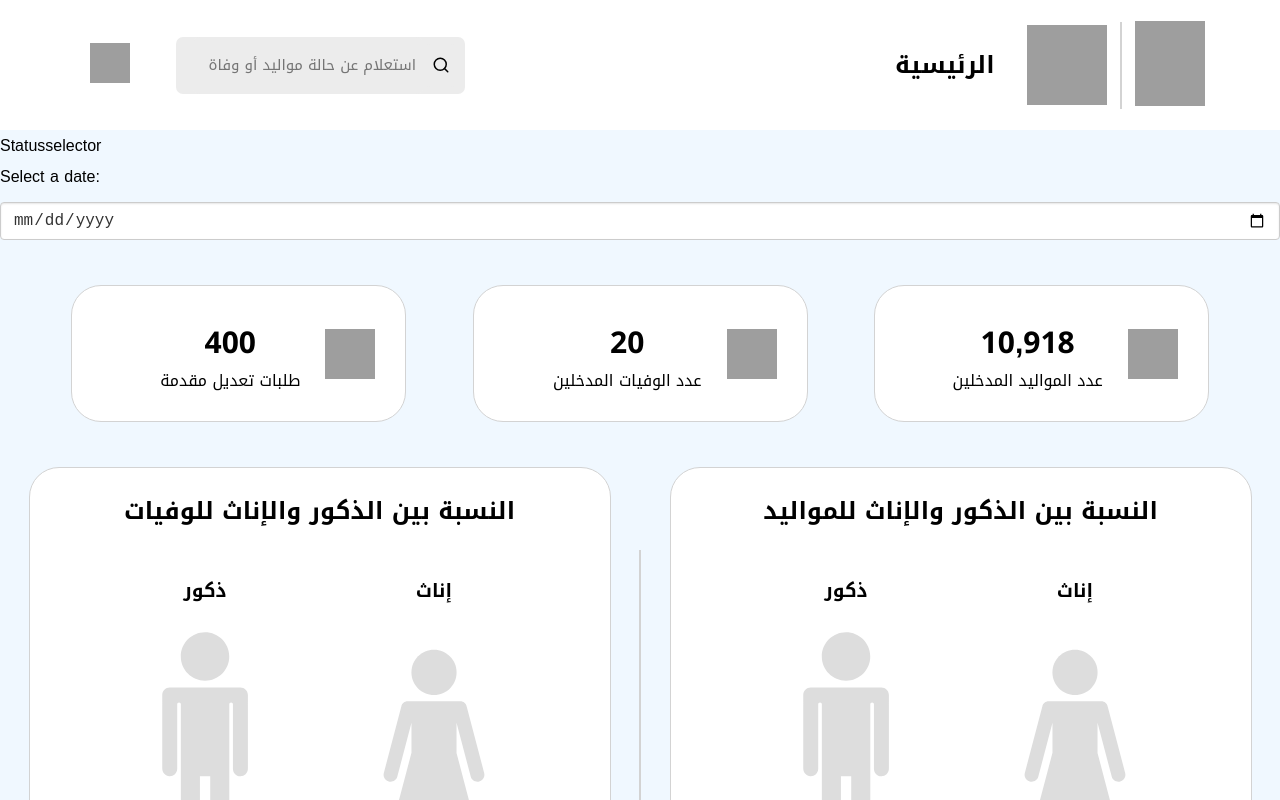
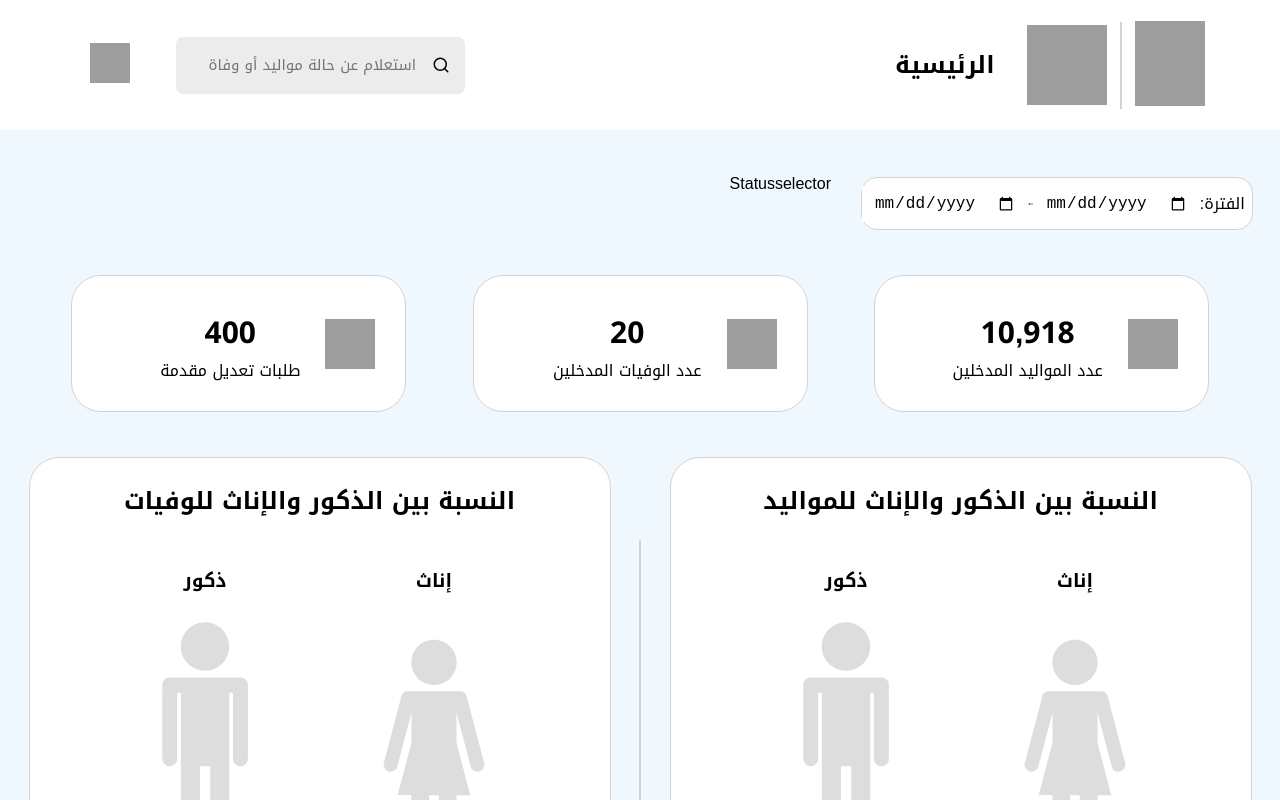
Before and after one commit to yosra-hashem/Digital_Hub_Task, a React (Create React App) app: page / in a window 1280 px wide. Shown: the top 800 px of the page. Built offline with nearby package versions, Linux system fonts and the light colour scheme; grey boxes are pictures that could not be loaded.

Commit message:
date selector component

```diff
--- a/src/components/dateselector/Datepicker.jsx
+++ /dev/null
@@ -1,12 +0,0 @@
-import React from 'react'
-import Dateselector from "../dateselector/Dateselector";
-
-function Datepicker() {
-  return (
-    <div>
-      <Dateselector/>
-    </div>
-  )
-}
-
-export default Datepicker
--- a/src/components/dateselector/Dateselector.css
+++ b/src/components/dateselector/Dateselector.css
@@ -1,7 +1,7 @@
 .date-selector {
     display: flex;
-    flex-direction: column;
-    margin-bottom: 20px;
+    align-items: center;
+    justify-content: center;
   }
 
   .date-selector label {
@@ -12,11 +12,8 @@
   .date-selector input[type="date"] {
     padding: 8px 12px;
     font-size: 16px;
-    border: 1px solid #ccc;
-    border-radius: 4px;
-    background-color: #fff;
-    color: #333;
-    box-shadow: inset 0 1px 2px rgba(0, 0, 0, 0.1);
+    border: none;
+
   }
 
   .date-selector input[type="date"]:focus {
@@ -25,3 +22,15 @@
     box-shadow: inset 0 1px 2px rgba(0, 0, 0, 0.1),
       0 0 0 2px rgba(0, 119, 255, 0.5);
   }
+  .dateWrapper{
+    background-color: white;
+    border: 1px solid lightgray;
+    border-radius: 16px;
+    width: 383px;
+    height: 51px;
+    display: flex;
+    align-items: center;
+    justify-content: end;
+    padding-right: 7px;
+    margin: 40px 20px 0px 20px;
+  }
--- a/src/components/dateselector/Dateselector.jsx
+++ b/src/components/dateselector/Dateselector.jsx
@@ -1,22 +1,44 @@
 import "./Dateselector.css"
 import React, { useState } from 'react';
+import { HiArrowLongLeft } from "react-icons/hi2";
+
 
 const Dateselector = () => {
-  const [selectedDate, setSelectedDate] = useState('');
+  const [selectedDate1, setSelectedDate1] = useState('');
+  const [selectedDate2, setSelectedDate2] = useState('');
 
-  const handleDateChange = (event) => {
-    setSelectedDate(event.target.value);
+
+  const handleDateChange1 = (event) => {
+    setSelectedDate1(event.target.value);
+  };
+  const handleDateChange2 = (event) => {
+    setSelectedDate2(event.target.value);
   };
 
   return (
+    <div className="dateWrapper">
+
     <div className="date-selector">
-      <label htmlFor="date-picker">Select a date:</label>
       <input
         type="date"
         id="date-picker"
-        value={selectedDate}
-        onChange={handleDateChange}
+        value={selectedDate1}
+        onChange={handleDateChange1}
       />
+    </div>
+
+    <HiArrowLongLeft/>
+
+    <div className="date-selector">
+      <input
+        type="date"
+        id="date-picker"
+        value={selectedDate2}
+        onChange={handleDateChange2}
+      />
+    </div>
+
+    <p>:الفترة </p>
     </div>
   );
 };
--- a/src/components/statuscontainer/Statuscontainer.css
+++ b/src/components/statuscontainer/Statuscontainer.css
@@ -19,3 +19,10 @@
     height: 300px;
     margin: 8px 0px;
 }
+.dateAndStatus{
+    display: flex;
+    align-items: center;
+    justify-content: end;
+    margin: 7px;
+    gap:10px;
+}
--- a/src/components/statuscontainer/Statuscontainer.jsx
+++ b/src/components/statuscontainer/Statuscontainer.jsx
@@ -1,4 +1,4 @@
-import Datepicker from "../dateselector/Datepicker";
+import Dateselector from "../dateselector/Dateselector";
 import { Numbers } from "../numberscontainer/Numbers";
 import { Rate } from "../ratecontainer/Rate";
 import Statusselector from "../statusselector/Statusselector";
@@ -7,9 +7,9 @@ function Statuscontainer() {
   return (
     <div className="status">
 
-      <div>
+      <div className="dateAndStatus">
         <Statusselector/>
-        <Datepicker/>
+        <Dateselector/>
       </div>
 
       <div className="statusWrapper">
```
Also changed, not shown: src/components/dateselector/Datepicker.css (deleted).
